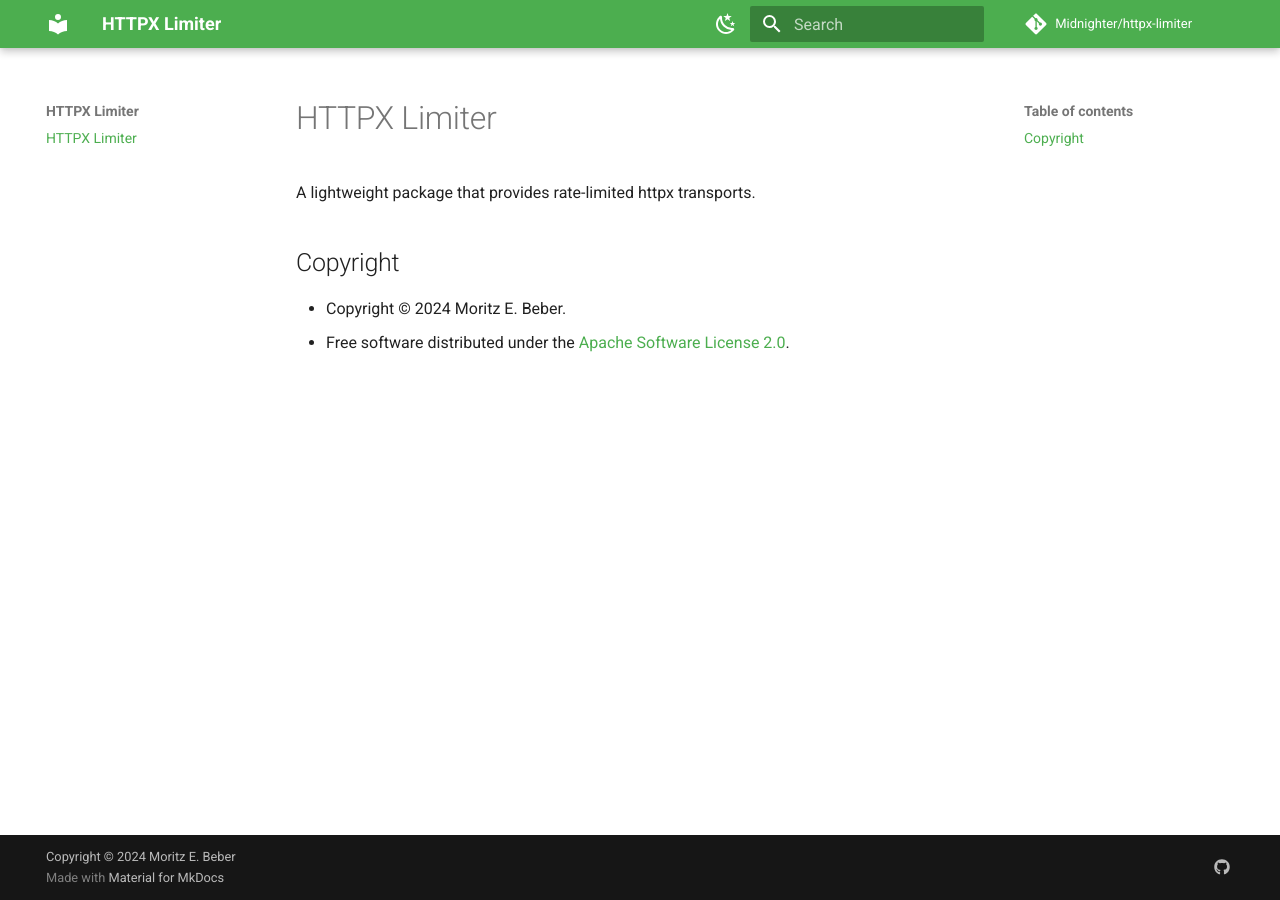
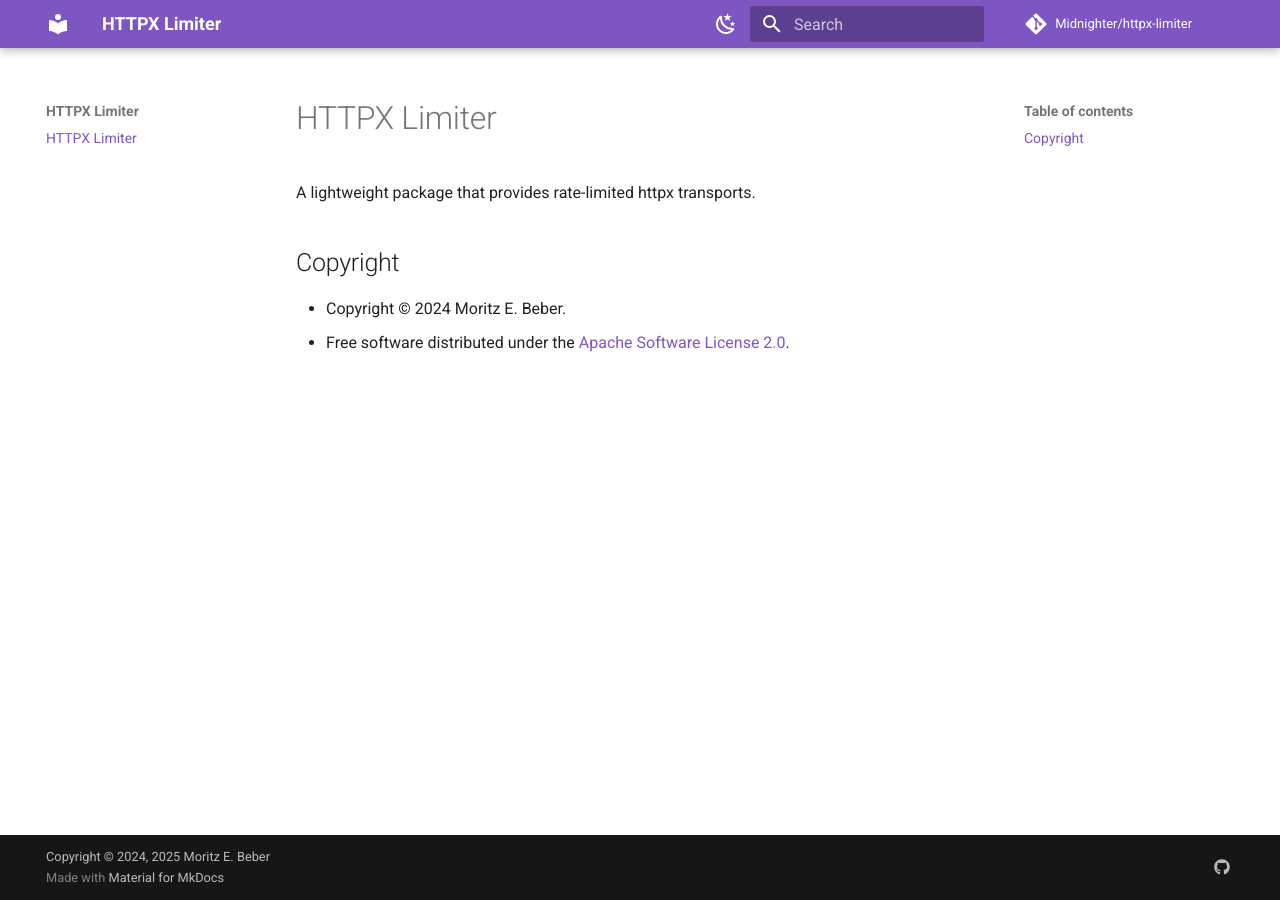
Before and after one commit to Midnighter/httpx-limiter, an MkDocs documentation site: the page built from docs/index.md, in a window 1280 px wide. Built offline with MkDocs 1.6.1 and Material for MkDocs 9.7.7, drawn with Linux system fonts in a browser that asks for light colours; comment, search, counter and statistics services are not loaded; the version menu is left out.

```diff
--- a/mkdocs.yml
+++ b/mkdocs.yml
@@ -26,15 +26,15 @@ theme:
   palette:
     - media: "(prefers-color-scheme: light)"
       scheme: default
-      primary: green
-      accent: light green
+      primary: deep purple
+      accent: teal
       toggle:
         icon: material/weather-night
         name: Switch to dark mode
     - media: "(prefers-color-scheme: dark)"
       scheme: slate
-      primary: green
-      accent: light green
+      primary: deep purple
+      accent: teal
       toggle:
         icon: material/weather-sunny
         name: Switch to light mode
@@ -47,19 +47,24 @@ plugins:
           paths: [src]
           options:
             show_submodules: true
-            show_category_heading: true
             show_if_no_docstring: true
             show_signature_annotations: true
+            show_root_heading: true
+            show_source: false
       default_handler: python
   - awesome-pages
 
 extra:
+  version:
+    provider: mike
+    default: stable
+    alias: true
   social:
     - icon: fontawesome/brands/github
       link: https://github.com/Midnighter
       name: Moritz E. Beber
 
-copyright: Copyright &copy 2024 Moritz E. Beber
+copyright: Copyright &copy 2024, 2025 Moritz E. Beber
 
 repo_url: https://github.com/Midnighter/httpx-limiter
 repo_name: Midnighter/httpx-limiter
```
